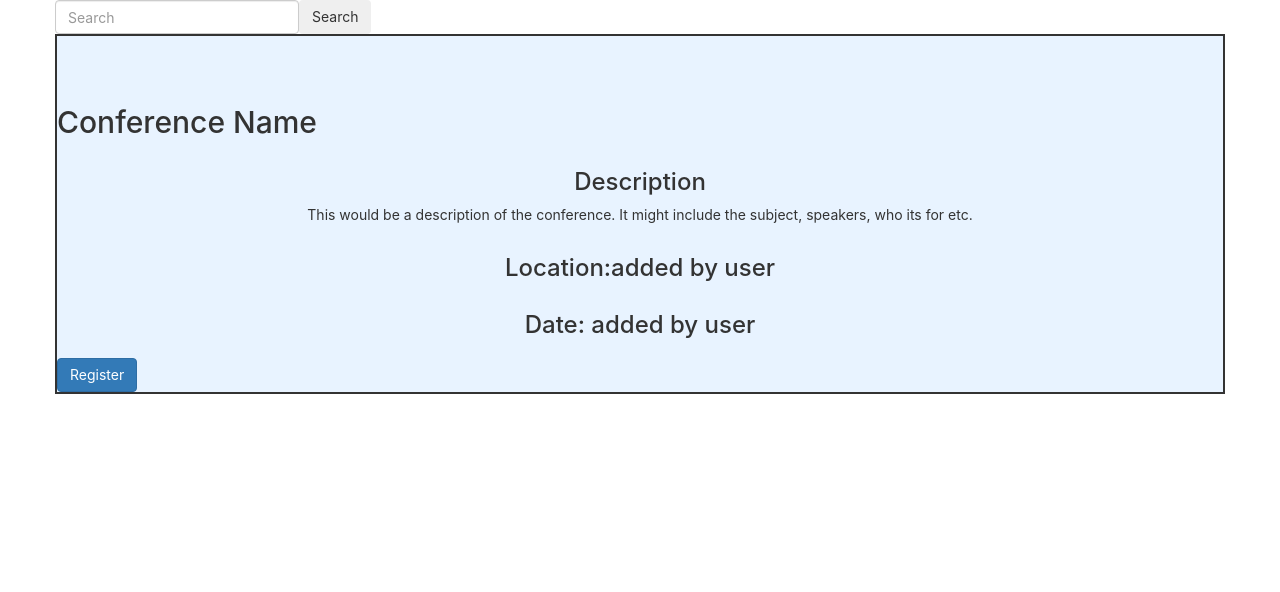
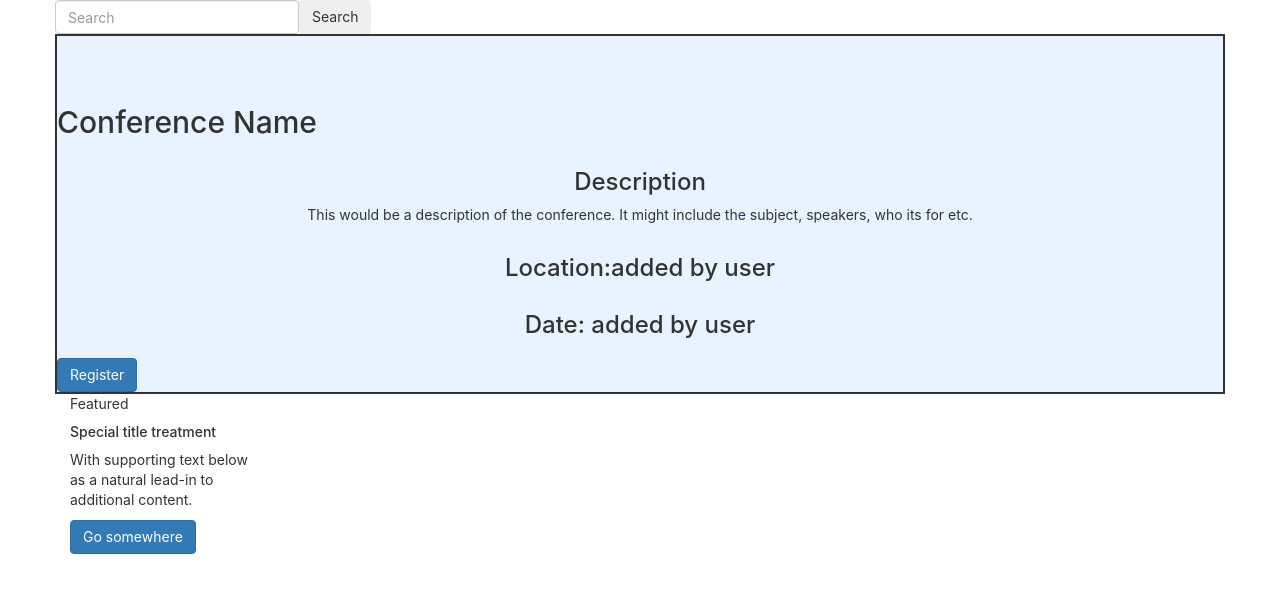
Before and after one commit to LauraCole1900/conferencePlanner, a React (Create React App) app in the folder client/: page /conference in a window 1280 px wide. Shown: the top 592 px of the page. Built offline with nearby package versions, Linux system fonts and the light colour scheme.

Commit message:
basic conference page

```diff
--- a/client/src/components/conference/index.js
+++ b/client/src/components/conference/index.js
@@ -42,6 +42,16 @@
           </Card.Body>
         </Card>
       </Row>
+      <Card border="primary" style={{ width: '18rem' }}>
+  <Card.Header>Featured</Card.Header>
+  <Card.Body>
+    <Card.Title>Special title treatment</Card.Title>
+    <Card.Text>
+      With supporting text below as a natural lead-in to additional content.
+    </Card.Text>
+    <Button variant="primary">Go somewhere</Button>
+  </Card.Body>
+</Card>
     </Container>
   );
 }
```
Also changed, not shown: 1 other file (tests, documents, lock files or other folders).
